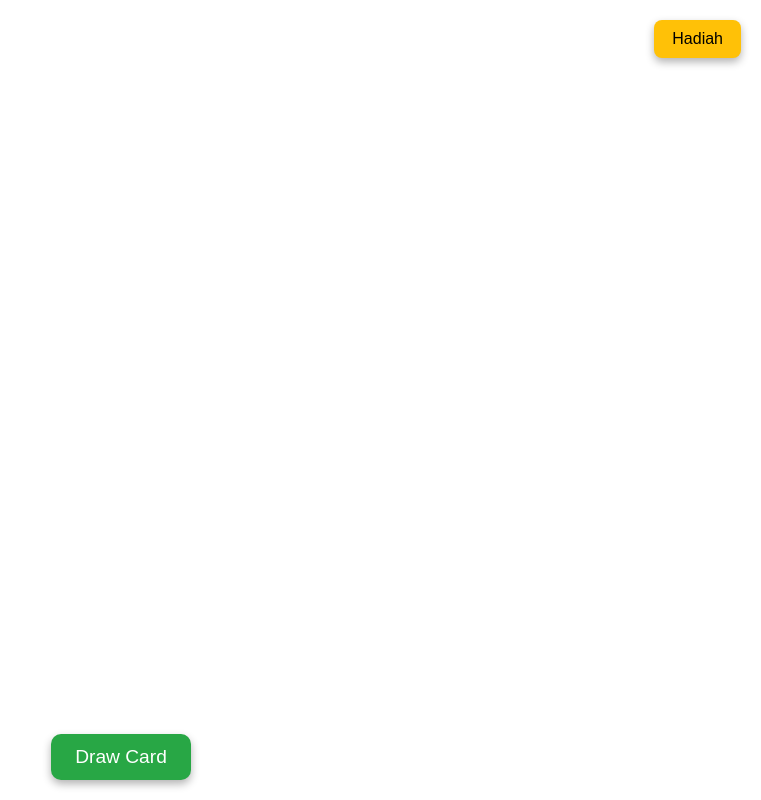
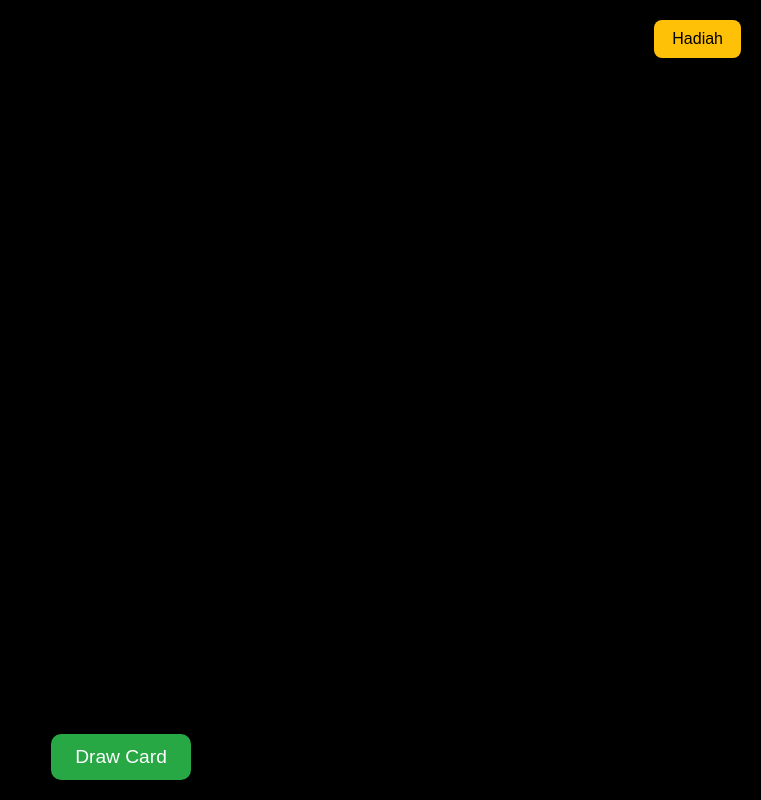
Before and after one commit to BaimPriyatna/GachaFauna, a plain HTML site: page index.html in a window 1280 px wide. Shown: the whole page, without its empty margins (519-1280 px from the left). Drawn offline with Linux system fonts and the light colour scheme.

Commit message:
Update index.html

```diff
--- a/index.html
+++ b/index.html
@@ -9,7 +9,7 @@
 
   body {
     margin: 0;
-    background: linear-gradient(135deg, #000000);
+    background: #000000;
     font-family: 'Roboto', sans-serif;
     display: absolute;
     height: 100vh;
```
